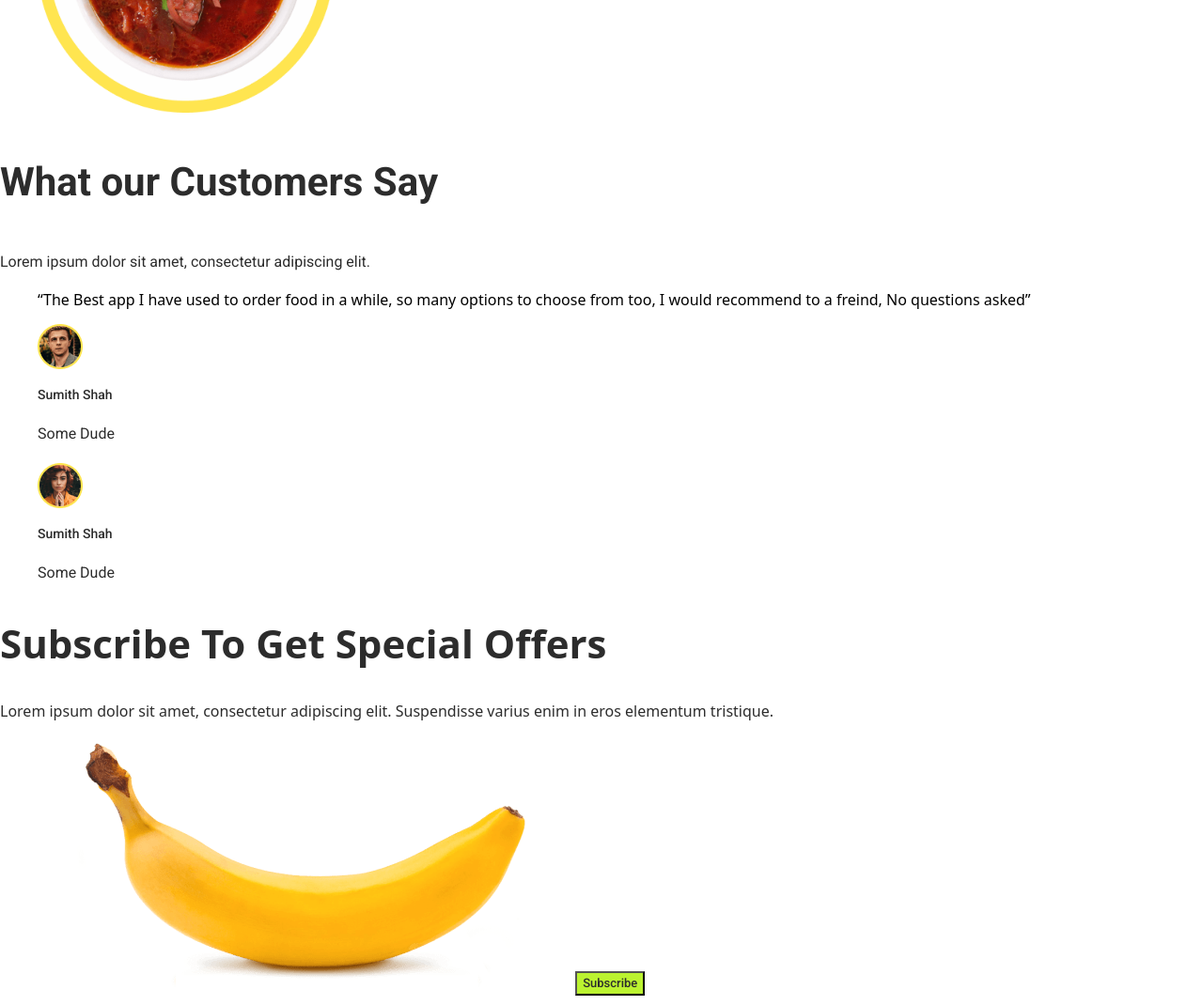
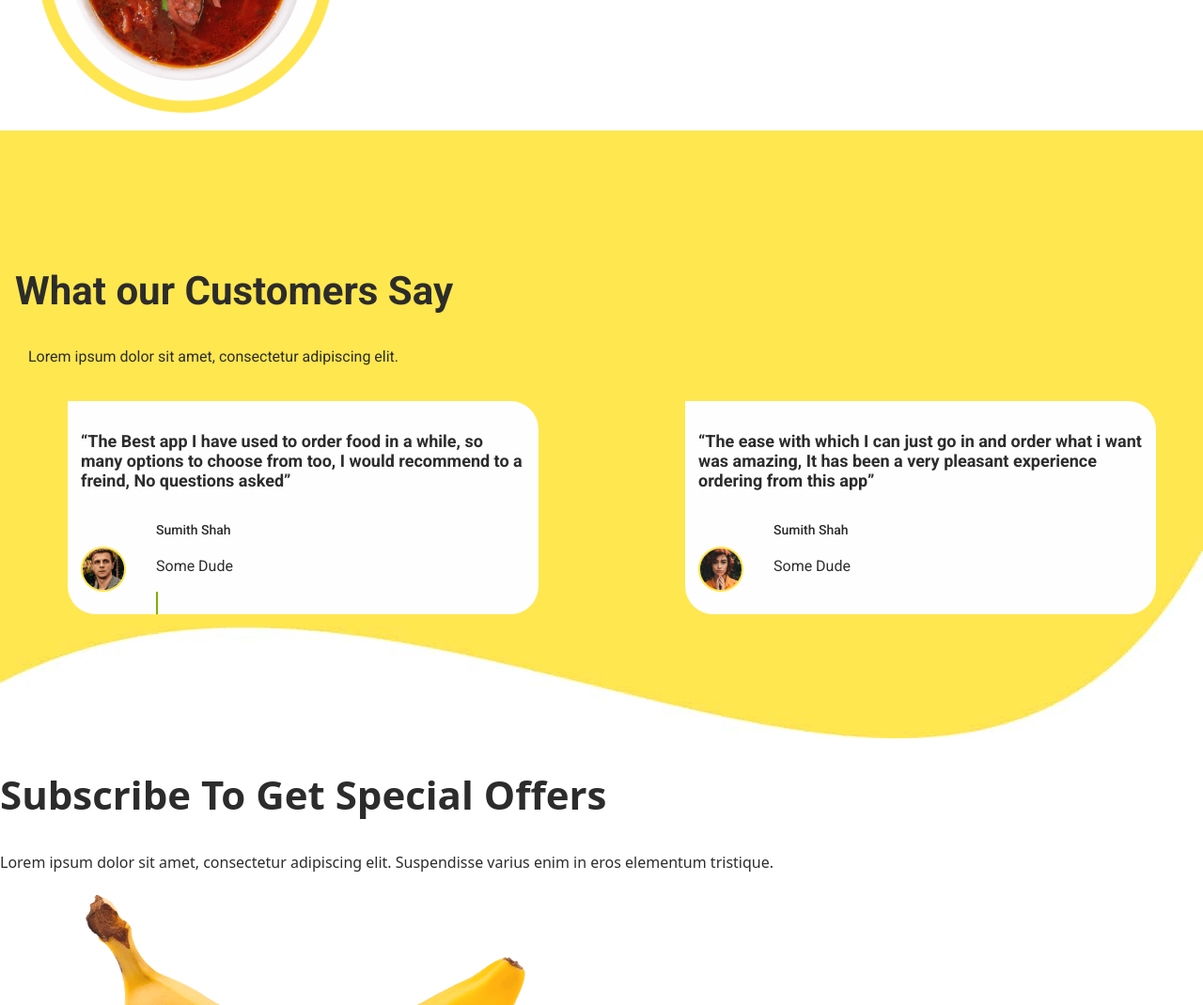
Before and after one commit to Pumchik1/Foodsta, a plain HTML site: page index.html in a window 1280 px wide. Shown: the part 4040-5110 px from the top of the page at 94% size. Drawn offline with nearby package versions, Linux system fonts and the light colour scheme.

Commit message:
доопрацювати

```diff
--- a/CSS/styles.css
+++ b/CSS/styles.css
@@ -10,7 +10,10 @@
     font-weight: 400;
     font-size: 14px;
     line-height: 1.14}
-
+ .container {
+    width: 1278px;
+    margin: 0 auto;
+    padding: 0 15px;}
     /*---------------------------------------page-header---------------------------------------*/
 .header-link {
    font-size: 14px;
@@ -104,21 +107,130 @@
     color: #2C2C2C;}
 
 /*----------------------------------Customers Say-----------------------------------------------------*/
+.say{
+    width: 1280px;
+    height: 647px;
+    background-image: url(../img/say.jpg.jpg);}
+.container {
+    width: 1278px;
+    margin: 0 auto;
+    padding: 0 15px;
+}
+.say-content{
+    padding-top: 100px;
+    padding-bottom: 200px;
+}
 .say-tiatel{
     font-family: 'Roboto';
     font-style: normal;
     font-weight: 700;
-  font-size: 42px;
-  line-height: 1.7;
-  color: #2C2C2C;}
+   font-size: 42px;
+   line-height: 1.7;
+    color: #2C2C2C;
+   margin-bottom: 20px;
+}
 
-  .say-description{
+
+
+
+
+.say-list{
+    display: flex;
+    gap:140px;
+}
+
+.say-img{
+    display: flex;
+    align-self: center;
+    align-content: center;
+    }
+
+.say-subject-description{
+    display:block ;
+
+
+}
+.say-item-box{
+    display: block;
+    box-sizing: border-box;
+    width: 501px;
+    height: 227px;
+    margin-left: 16px;
+    padding-top: 14px;
+    padding-bottom: 14px;
+    background: #FEFEFE;
+    border-radius: 0px 30px 30px 30px;}
+
+.say-description-img{
+    display: block;
     font-family: 'Roboto';
+    font-style: normal;
+    font-weight: 700;
+    font-size: 18px;
+    line-height: 21px;
+    color: #2C2C2C;
+    margin-left: 14px;
+    margin-right: 14px;}
+.say-subject-m{
+    font-family: 'Roboto';
+        font-style: normal;
+        font-weight: 500;
+        font-size: 14px;
+        line-height: 1.5;
+        margin-bottom: 2px;
+        margin-left: 16px;
+        color: #2C2C2C;
+}
+.say-description-m{
+font-family: 'Roboto';
+    font-style: normal;
+    font-weight: 400;
+    font-size: 14px;
+    line-height: 1,5;
+    margin-left: 16px;
+    margin-bottom: 18px;
+    color: #2C2C2C;
+}
+.current{
+    width: 52px;
+    color: #505050;}
+
+.current::after {
+      content: "";
+      margin-left: 16px;
+      width: 52px;
+      border: 1px solid #7EB101;
+     /* transform: rotate(90deg);*/}
+
+
+
+
+
+
+
+.say-foto{
+    margin-top: 42px;
+    margin-right: 16px;
+    margin-bottom: 16px;
+    margin-left: 14px;
+}
+
+
+.say-description{
+ font-family: 'Roboto';
   font-style: normal;
   font-weight: 400;
   font-size: 16px;
   line-height:1.87;
+  margin-bottom:32px;
+  margin-right: 14px;
+  margin-left: 14px;
   color: #2C2C2C;}
+
+
+
+
+
 
   .say-dascription-inf{
     font-family: 'Roboto';
@@ -137,7 +249,7 @@
   color: #2C2C2C;}
 
   .say-description-tem{
-    font-family: 'Roboto';
+font-family: 'Roboto';
   font-style: normal;
   font-weight: 400;
   font-size: 14px;
--- a/index.html
+++ b/index.html
@@ -85,25 +85,38 @@
         </section>
         <!--Customers Say-->
         <section class="say">
+            <div class="container say-content">
             <h2 class="say-tiatel">What our Customers Say</h2>
             <p class="say-description">Lorem ipsum dolor sit amet, consectetur adipiscing elit.</p>
-            <ul class="say-list list">
-                <li class="say-item">
-                    <p class="say-dascription">“The Best app I have used to order food
+           <ul class="say-list list">
+                <div class="say-item-box">
+                    <li class="say-item">
+                    <p class="say-description-img">“The Best app I have used to order food
                         in a while, so many options to choose from too, I would
                         recommend to a freind,
                         No questions asked”</p>
-
-                    <img src="./img/tllipse9-min.png" alt="" width="48" height="48" />
-                    <h3 class="say-subject">Sumith Shah</h3>
-                    <p class="say-description">Some Dude</p>
+                  <div class="say-img ">
+                    <img class="say-foto " src="./img/tllipse9-min.png" alt="" width="48" height="48" />
+                    <div class="say-subject-description ">
+                        <h3 class="say-subject-m ">Sumith Shah</h3>
+                    <p class="say-description-m ">Some Dude</p><div class="current"></div>
+            </div>
+                </li></div>
+                <div class="say-item-box">
+                    <li class="say-item">
+                    <p class="say-description-img">“The ease with which I can just go in and order what i want was amazing,
+                 It has been a very pleasant experience ordering
+                    from this app”</p>
+                    <div class="say-img">
+                    <img class="say-foto" src="./img/tllipse10-min.png" alt="" width="48" height="48" />
+                     <div class="say-subject-description">
+                    <h3 class="say-subject-m">Sumith Shah</h3>
+                    <p class="say-description-m">Some Dude</p></div>
                 </li>
-                <li class="say-item">
-                    <img src="./img/tllipse10-min.png" alt="" width="48" height="48" />
-                    <h3 class="say-subject">Sumith Shah</h3>
-                    <p class="say-description">Some Dude</p>
-                </li>
+            </div>
+        </div>
             </ul>
+        </div>
         </section>
         <!--Special Offers-->
         <section class="special">
```
Also changed, not shown: img/say.jpg.jpg (added).
